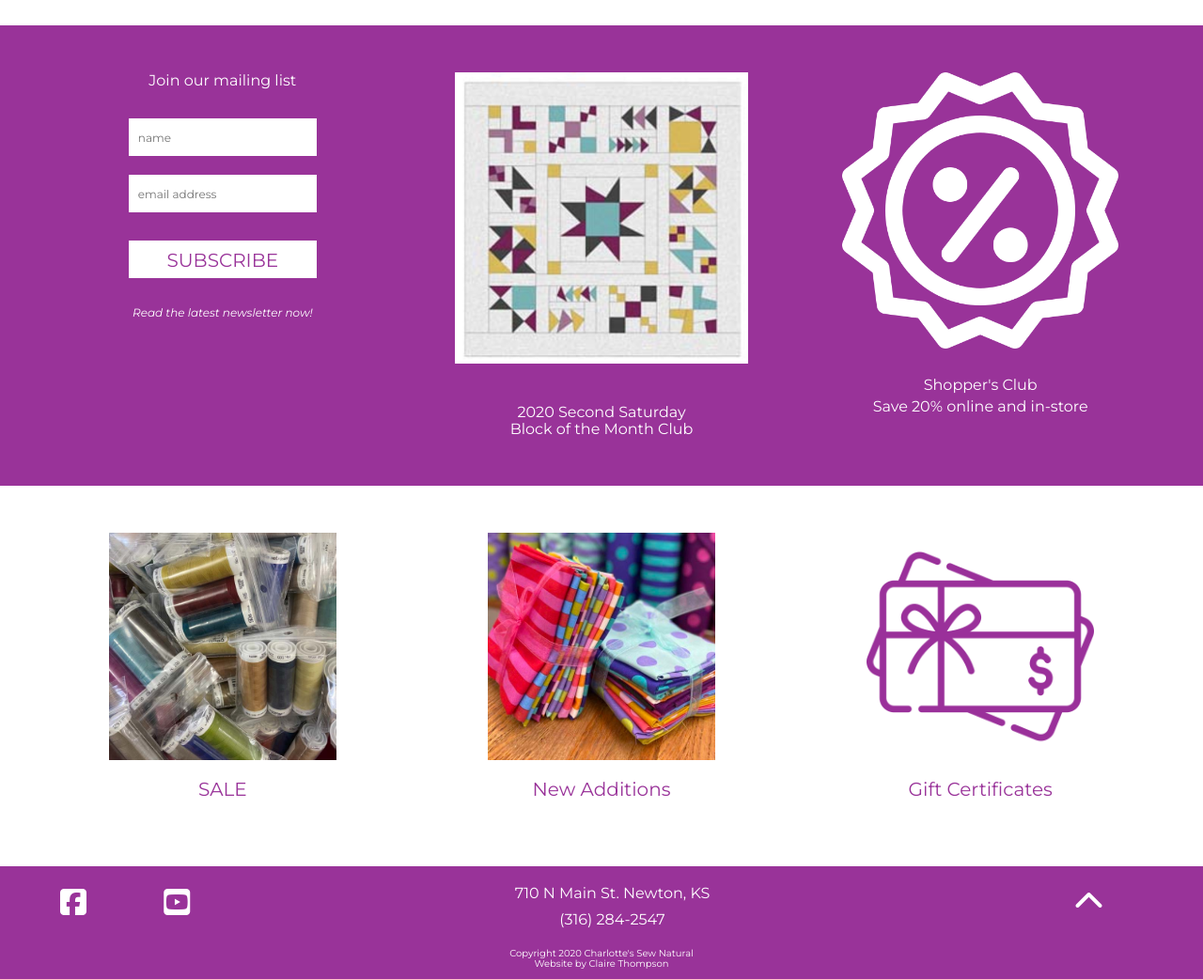
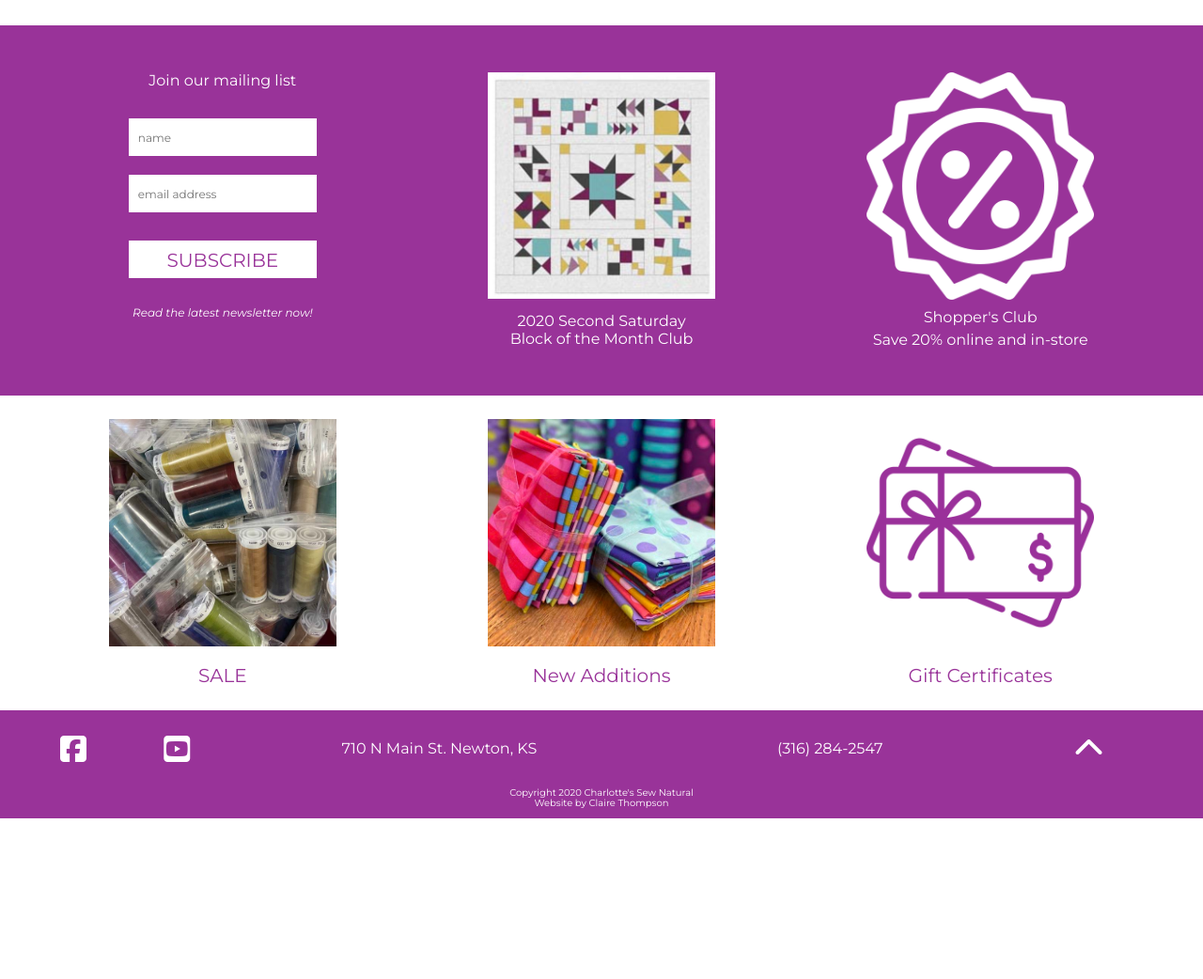
Before and after one commit to claire-thompson/sew-natural-homepage, a website built with Parcel: page index.html in a window 1280 px wide. Shown: the part 312-1354 px from the top of the page at 94% size. After the commit the page ends 1183 px from the top, so only its background shows below. Built offline with nearby package versions, Linux system fonts and the light colour scheme.

Commit message:
Desktop styles

```diff
--- a/css/main.css
+++ b/css/main.css
@@ -591,6 +591,48 @@ textarea {
 
 }
 
+/***** Deaktop Styles ****/
+
+@media only screen and (min-width: 1024px) {
+
+  /* Info Section */
+
+  .info img {
+    width: 70%;
+  }
+
+  .second-saturday h2 {
+    margin: 15px 0 0 0;
+  }
+
+  .shoppers-club img {
+    margin: 0 0 10px 0;
+  }
+
+  /* Shop Section */
+
+  .shop article {
+    margin: 0;
+  }
+
+  .shop h3 {
+    margin: 20px 0 0 0;
+  }
+
+  /* Footer */
+
+  .footer-content {
+    padding: 20px 0;
+  }
+
+  .contact {
+    flex-direction: row;
+    justify-content: space-between;
+    width: 50%;
+  }
+
+}
+
 @media print,
   (-webkit-min-device-pixel-ratio: 1.25),
   (min-resolution: 1.25dppx),
```
